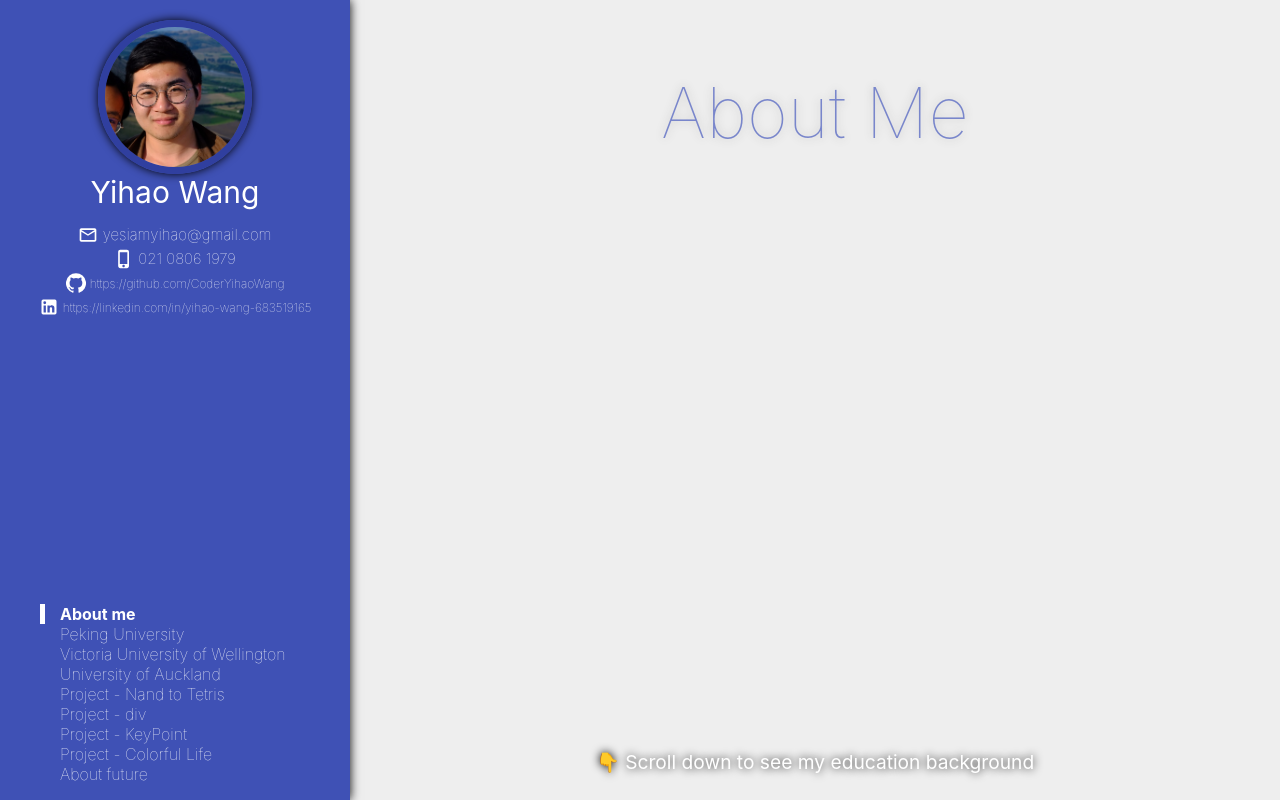
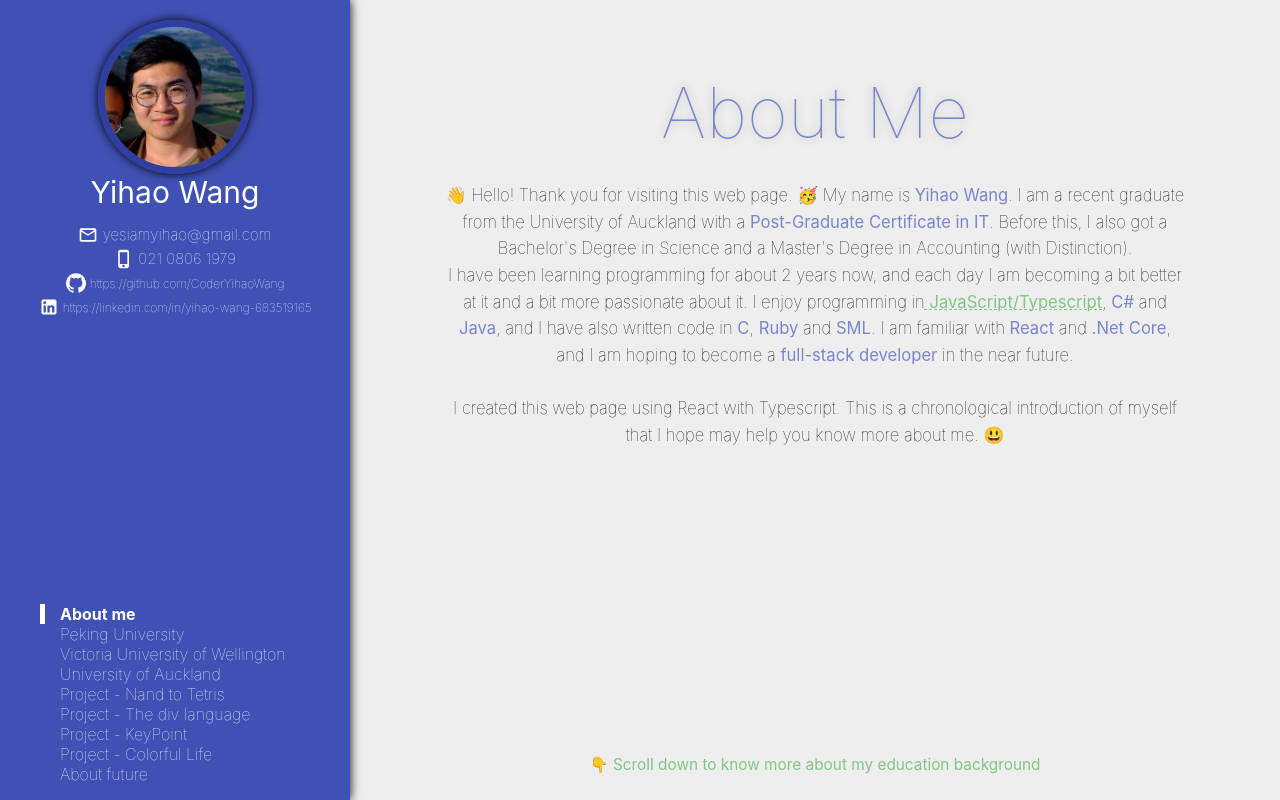
Before and after one commit to y1hao/cv2020, a React (Create React App) app: page / in a window 1280 px wide. Shown: the top 800 px of the page. Built offline with nearby package versions, Linux system fonts and the light colour scheme.

Commit message:
Add styles for content

```diff
--- a/src/Components/Content.tsx
+++ b/src/Components/Content.tsx
@@ -1,5 +1,6 @@
 import React from 'react';
-import { makeStyles, Theme, createStyles } from '@material-ui/core';
+import { makeStyles, Theme, createStyles, Tooltip, Typography } from '@material-ui/core';
+import { SignalWifi1BarLockSharp } from '@material-ui/icons';
 
 const Fade = require('react-reveal/Fade');
 
@@ -31,7 +32,7 @@ export default function Content() {
         paddingRight: '0.5em',
         backgroundColor: theme.palette.primary.light,
         color: 'white',
-        [theme.breakpoints.down('sm')]: {
+        [theme.breakpoints.down('xs')]: {
           fontSize: '2vw'
         }
       },
@@ -41,7 +42,7 @@ export default function Content() {
         fontWeight: 'bolder',
         textShadow: '#bbb 0 0 5px',
         color: theme.palette.primary.light,
-        [theme.breakpoints.down('sm')]: {
+        [theme.breakpoints.down('xs')]: {
           fontSize: '5vw'
         }
       },
@@ -51,7 +52,7 @@ export default function Content() {
         fontWeight: 'lighter',
         textShadow: 'none',
         color: theme.palette.primary.light,
-        [theme.breakpoints.down('sm')]: {
+        [theme.breakpoints.down('xs')]: {
           fontSize: '2vw'
         }
       },
@@ -61,7 +62,7 @@ export default function Content() {
         fontWeight: 'normal',
         textShadow: 'none',
         color: theme.palette.primary.light,
-        [theme.breakpoints.down('sm')]: {
+        [theme.breakpoints.down('xs')]: {
           fontSize: '3vw'
         }
       },
@@ -80,7 +81,7 @@ export default function Content() {
         fontWeight: 'lighter',
         color: theme.palette.primary.light,
         textShadow: '#bbb 0 0 10px',
-        [theme.breakpoints.down('sm')]: {
+        [theme.breakpoints.down('xs')]: {
           fontSize: '8vw'
         }
       },
@@ -89,24 +90,51 @@ export default function Content() {
 
       },
       description: {
-
+        fontSize: '1.3vw',
+        color: 'black',
+        textAlign: 'center',
+        width: '80%',
+        margin: 'auto',
+        lineHeight: '160%',
+        fontWeight: 'lighter',
+        [theme.breakpoints.down('sm')]: {
+          fontSize: '2vw'
+        },
+        [theme.breakpoints.down('xs')]: {
+          fontSize: '3.2vw'
+        }
       },
       emphasis: {
-
+        color: theme.palette.primary.light,
+        fontWeight: 'normal'
       },
       link: {
-
+        color: theme.palette.success.light,
+        textDecoration: `underline dashed 1px ${theme.palette.success.light}`,
+        fontWeight: 'normal',
+        '&:hover': {
+          color: theme.palette.success.light,
+          textDecoration: `underline solid 1px ${theme.palette.success.light}`,
+        },
+        '&:visited': {
+          color: theme.palette.success.light,
+        },
+        '&:active': {
+          color: theme.palette.success.light,
+        }
       },
       transition: {
         position: 'absolute',
         bottom: '2vw',
-        fontSize: '1.5vw',
+        fontSize: '1.2vw',
         margin: 'auto',
         width: '100%',
-        color: 'white',
-        textShadow: 'black 0 0 10px',
+        color: theme.palette.success.light,
         textAlign: 'center',
         [theme.breakpoints.down('sm')]: {
+          fontSize: '2vw'
+        },
+        [theme.breakpoints.down('xs')]: {
           fontSize: '3vw'
         }
       }
@@ -115,15 +143,35 @@ export default function Content() {
 
   return (
     <div className={classes.root}>
-      <section id="aboutMe" className={classes.page}>
+      <section id="aboutMe">
+        <section className={classes.page}>
           <Fade up>
             <span className={classes.largeTitle}>About Me</span>
           </Fade>
           <Fade up>
-          <div className={classes.transition}>👇 Scroll down to see my education background</div>
+            <div className={classes.description}>
+              <br />
+              👋 Hello! Thank you for visiting this web page. 🥳
+              My name is <span className={classes.emphasis}>Yihao Wang</span>. I am a recent graduate
+              from the University of Auckland with a <span className={classes.emphasis}>Post-Graduate Certificate in IT</span>.
+              Before this, I also got a Bachelor's Degree in Science and a Master's Degree in Accounting (with Distinction).
+              <br />
+              I have been learning programming for about 2 years now, and each day I am becoming a bit better at it and a bit more passionate about it.
+              I enjoy programming in
+              <Tooltip title={<Typography>Of course, this includes HTML5 and CSS3.</Typography>}><span className={classes.link}> JavaScript/Typescript</span></Tooltip>, <span className={classes.emphasis}>C#</span> and <span className={classes.emphasis}>Java</span>,
+              and I have also written code in <span className={classes.emphasis}>C</span>, <span className={classes.emphasis}>Ruby</span> and <span className={classes.emphasis}>SML</span>.
+              I am familiar with <span className={classes.emphasis}>React</span> and <span className={classes.emphasis}>.Net Core</span>, and I am hoping to become a <span className={classes.emphasis}>full-stack developer</span> in the near future.
+              <br /><br />
+              I created this web page using React with Typescript. This is a chronological introduction of myself that I hope may help you know more about me. 😃
+            </div>
+          </Fade>
+          <Fade up>
+            <div className={classes.transition}>👇 Scroll down to know more about my education background</div>
           </Fade>
         </section>
-      <section id="pekingUniversity" className={classes.page}>
+      </section>
+      <section id="pekingUniversity">
+        <section className={classes.page}>
           <Fade up>
             <div className={classes.titleWrapper}>
               <span>
@@ -135,8 +183,22 @@ export default function Content() {
               </span>
             </div>
           </Fade>
+          <Fade>
+            <div className={classes.contentWrapper}>
+
+            </div>
+          </Fade>
         </section>
-      <section id="victoriaUniversity" className={classes.page}>
+        <section className={classes.page}>
+          <Fade>
+            <div className={classes.contentWrapper}>
+
+            </div>
+          </Fade>
+        </section>
+      </section>
+      <section id="victoriaUniversity">
+        <section className={classes.page}>
           <Fade up>
             <div className={classes.titleWrapper}>
               <span>
@@ -149,7 +211,9 @@ export default function Content() {
             </div>
           </Fade>
         </section>
-      <section id="universityOfAuckland" className={classes.page}>
+      </section>
+      <section id="universityOfAuckland">
+        <section className={classes.page}>
           <Fade up>
             <div className={classes.titleWrapper}>
               <span>
@@ -162,10 +226,12 @@ export default function Content() {
             </div>
           </Fade>
           <Fade up>
-          <div className={classes.transition}>👇 Scroll down to see my programming projects</div>
+            <div className={classes.transition}>👇 Scroll down to know more about my programming projects</div>
           </Fade>
         </section>
-      <section id="nandToTetris" className={classes.page}>
+      </section>
+      <section id="nandToTetris">
+        <section className={classes.page}>
           <Fade up>
             <div className={classes.titleWrapper}>
               <span>
@@ -178,7 +244,9 @@ export default function Content() {
             </div>
           </Fade>
         </section>
-      <section id="div" className={classes.page}>
+      </section>
+      <section id="div">
+        <section className={classes.page}>
           <Fade up>
             <div className={classes.titleWrapper}>
               <span>
@@ -191,7 +259,9 @@ export default function Content() {
             </div>
           </Fade>
         </section>
-      <section id="keyPoint" className={classes.page}>
+      </section>
+      <section id="keyPoint">
+        <section className={classes.page}>
           <Fade up>
             <div className={classes.titleWrapper}>
               <span>
@@ -204,7 +274,9 @@ export default function Content() {
             </div>
           </Fade>
         </section>
-      <section id="colorfulLife" className={classes.page}>
+      </section>
+      <section id="colorfulLife">
+        <section className={classes.page}>
           <Fade up>
             <div className={classes.titleWrapper}>
               <span>
@@ -217,11 +289,14 @@ export default function Content() {
             </div>
           </Fade>
         </section>
-      <section id="aboutFuture" className={classes.page}>
+      </section>
+      <section id="aboutFuture">
+        <section className={classes.page}>
           <Fade up>
             <span className={classes.largeTitle}>About Future</span>
           </Fade>
         </section>
+      </section>
     </div>
   )
 }
--- a/src/Components/Nav.tsx
+++ b/src/Components/Nav.tsx
@@ -24,7 +24,7 @@ export default function Nav() {
       <a href="#victoriaUniversity">Victoria University of Wellington</a>
       <a href="#universityOfAuckland">University of Auckland</a>
       <a href="#nandToTetris">Project - Nand to Tetris</a>
-      <a href="#div">Project - div</a>
+      <a href="#div">Project - The div language</a>
       <a href="#keyPoint">Project - KeyPoint</a>
       <a href="#colorfulLife">Project - Colorful Life</a>
       <a href="#aboutFuture">About future</a>
--- a/src/Components/NavDrawer.tsx
+++ b/src/Components/NavDrawer.tsx
@@ -85,7 +85,7 @@ export default function NavDrawer(props: IProps) {
   const content = (
     <div className={classes.content}>
       <div className={classes.profileWrapper}>
-        <Tooltip arrow title={<Typography>Hi &#9995; I am a programming enthusiast &#128515; </Typography>}>
+        <Tooltip arrow title={<Typography>Hi 👋 I am a programming enthusiast &#128515; </Typography>}>
           <img src={avatar} className={classes.avatar} />
         </Tooltip>
         <div className={classes.name}>Yihao Wang</div>
```
Lines whose indentation alone changed are shown as unchanged.
